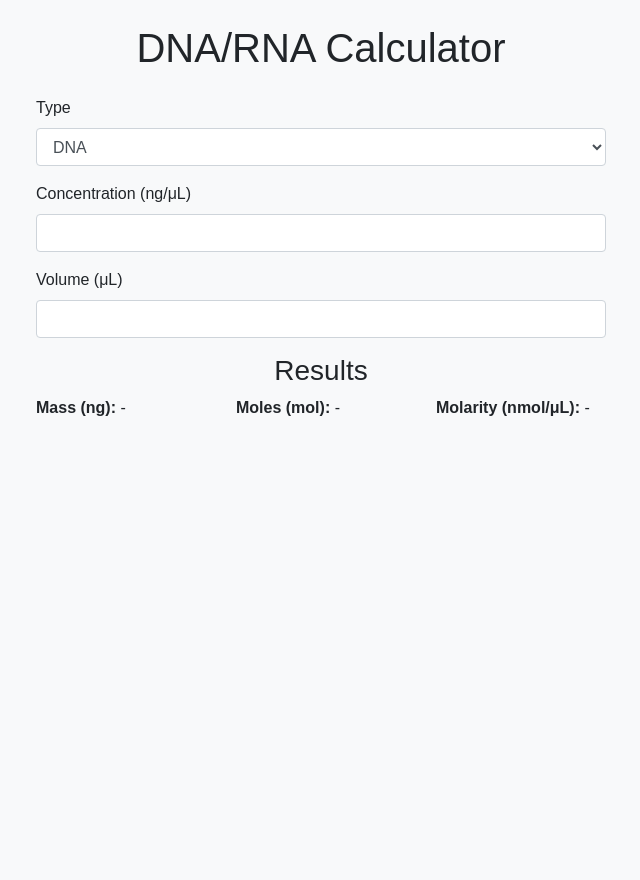
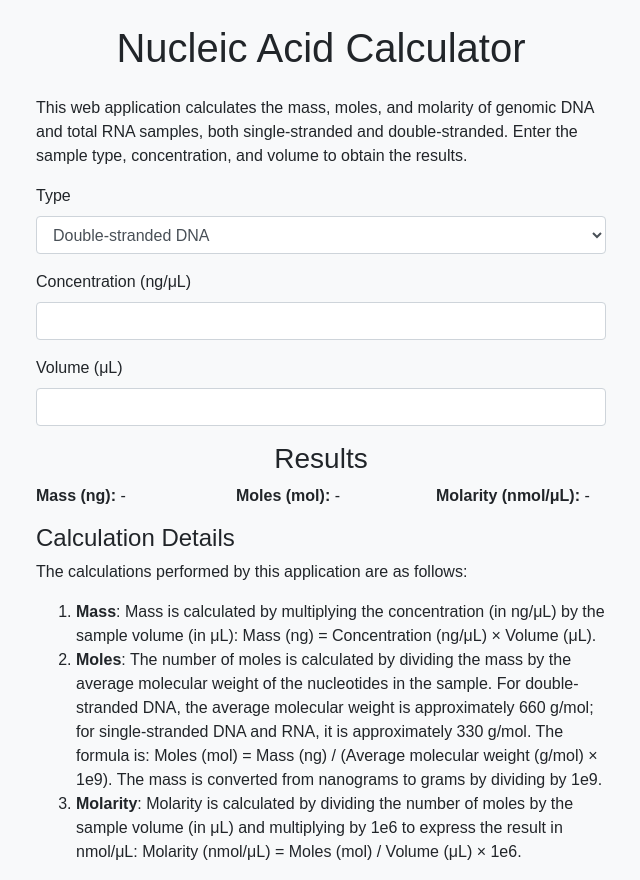
Before and after one commit to rlebron-bioinfo/nucleic-acid-calculator, a plain HTML site: page index.html in a window 1280 px wide. Shown: the whole page, without its empty margins (319-959 px from the left). Before the commit the page ends 800 px from the top, so only its background shows below. Drawn offline with nearby package versions, Linux system fonts and the light colour scheme.

Commit message:
Update index.html

```diff
--- a/index.html
+++ b/index.html
@@ -3,7 +3,7 @@
 <head>
     <meta charset="UTF-8">
     <meta name="viewport" content="width=device-width, initial-scale=1.0">
-    <title>DNA/RNA Calculator</title>
+    <title>Nucleic Acid Calculator</title>
     <link rel="stylesheet" href="https://maxcdn.bootstrapcdn.com/bootstrap/4.5.2/css/bootstrap.min.css">
     <style>
         body {
@@ -18,13 +18,15 @@
 </head>
 <body>
     <div class="container">
-        <h1 class="text-center mt-4 mb-4">DNA/RNA Calculator</h1>
+        <h1 class="text-center mt-4 mb-4">Nucleic Acid Calculator</h1>
+        <p>This web application calculates the mass, moles, and molarity of genomic DNA and total RNA samples, both single-stranded and double-stranded. Enter the sample type, concentration, and volume to obtain the results.</p>
         <form id="calc-form">
             <div class="form-group">
                 <label for="type">Type</label>
                 <select class="form-control" id="type" name="type">
-                    <option value="dna">DNA</option>
-                    <option value="rna">RNA</option>
+                    <option value="ds-dna">Double-stranded DNA</option>
+                    <option value="ss-dna">Single-stranded DNA</option>
+                    <option value="ss-rna">Single-stranded RNA</option>
                 </select>
             </div>
             <div class="form-group">
@@ -48,6 +50,13 @@
                 <p><strong>Molarity (nmol/μL):</strong> <span id="molarity"></span></p>
             </div>
         </div>
+        <h4>Calculation Details</h4>
+        <p>The calculations performed by this application are as follows:</p>
+        <ol>
+            <li><strong>Mass</strong>: Mass is calculated by multiplying the concentration (in ng/μL) by the sample volume (in μL): Mass (ng) = Concentration (ng/μL) × Volume (μL).</li>
+            <li><strong>Moles</strong>: The number of moles is calculated by dividing the mass by the average molecular weight of the nucleotides in the sample. For double-stranded DNA, the average molecular weight is approximately 660 g/mol; for single-stranded DNA and RNA, it is approximately 330 g/mol. The formula is: Moles (mol) = Mass (ng) / (Average molecular weight (g/mol) × 1e9). The mass is converted from nanograms to grams by dividing by 1e9.</li>
+            <li><strong>Molarity</strong>: Molarity is calculated by dividing the number of moles by the sample volume (in μL) and multiplying by 1e6 to express the result in nmol/μL: Molarity (nmol/μL) = Moles (mol) / Volume (μL) × 1e6.</li>
+        </ol>
     </div>
     <script src="https://code.jquery.com/jquery-3.6.0.min.js"></script>
     <script src="https://cdn.jsdelivr.net/npm/@popperjs/core@2.9.3/dist/umd/popper.min.js"></script>
@@ -69,7 +78,7 @@
                 const mass = concentration * volume;
                 $("#mass").text(mass.toFixed(2));
 
-                const averageMolecularWeight = type === "dna" ? 660 : 330;
+                const averageMolecularWeight = type === "ds-dna" ? 660 : 330;
                 const moles = mass / averageMolecularWeight / 1e9;
                 $("#moles").text(moles.toFixed(10));
 
```
